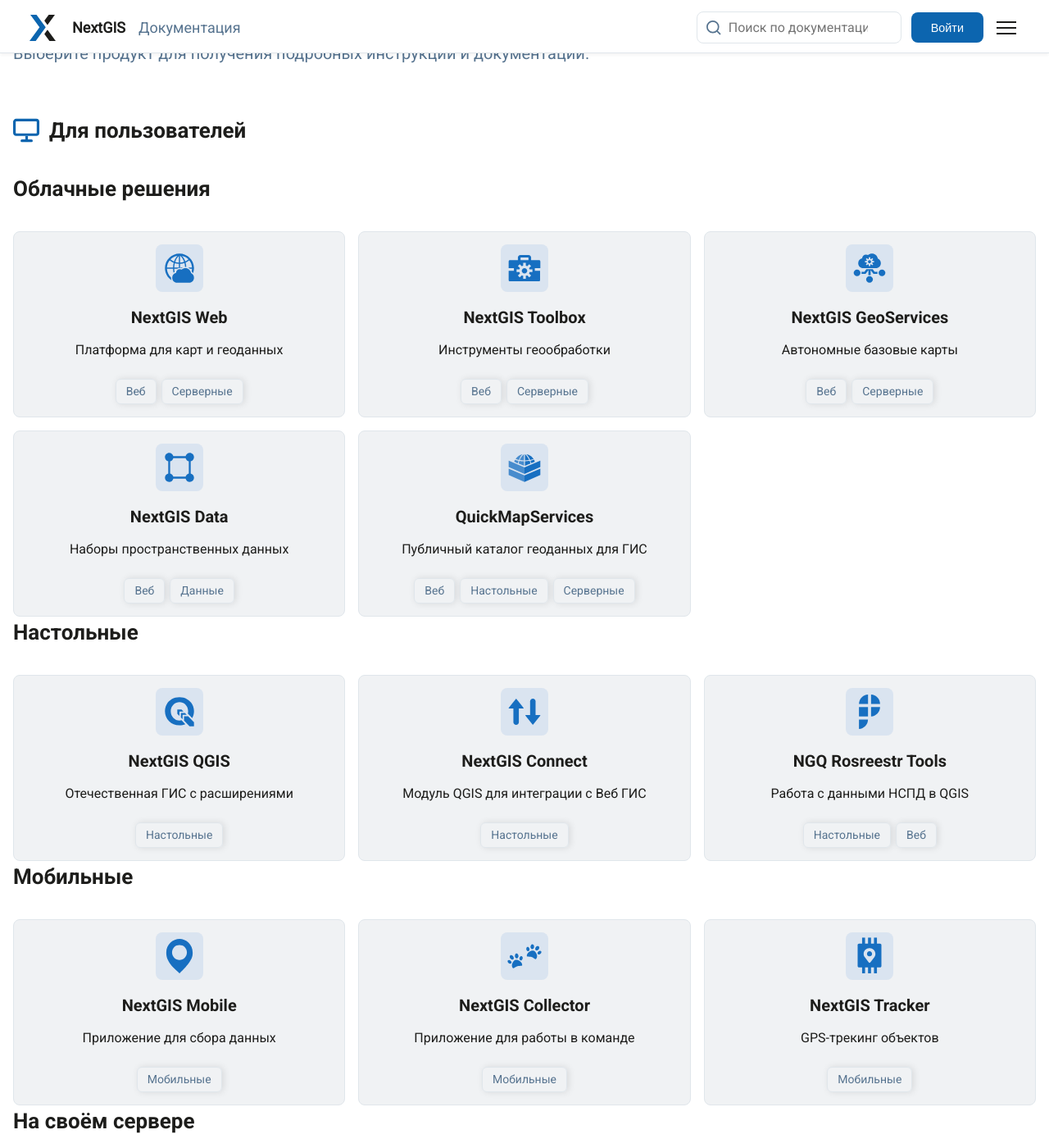
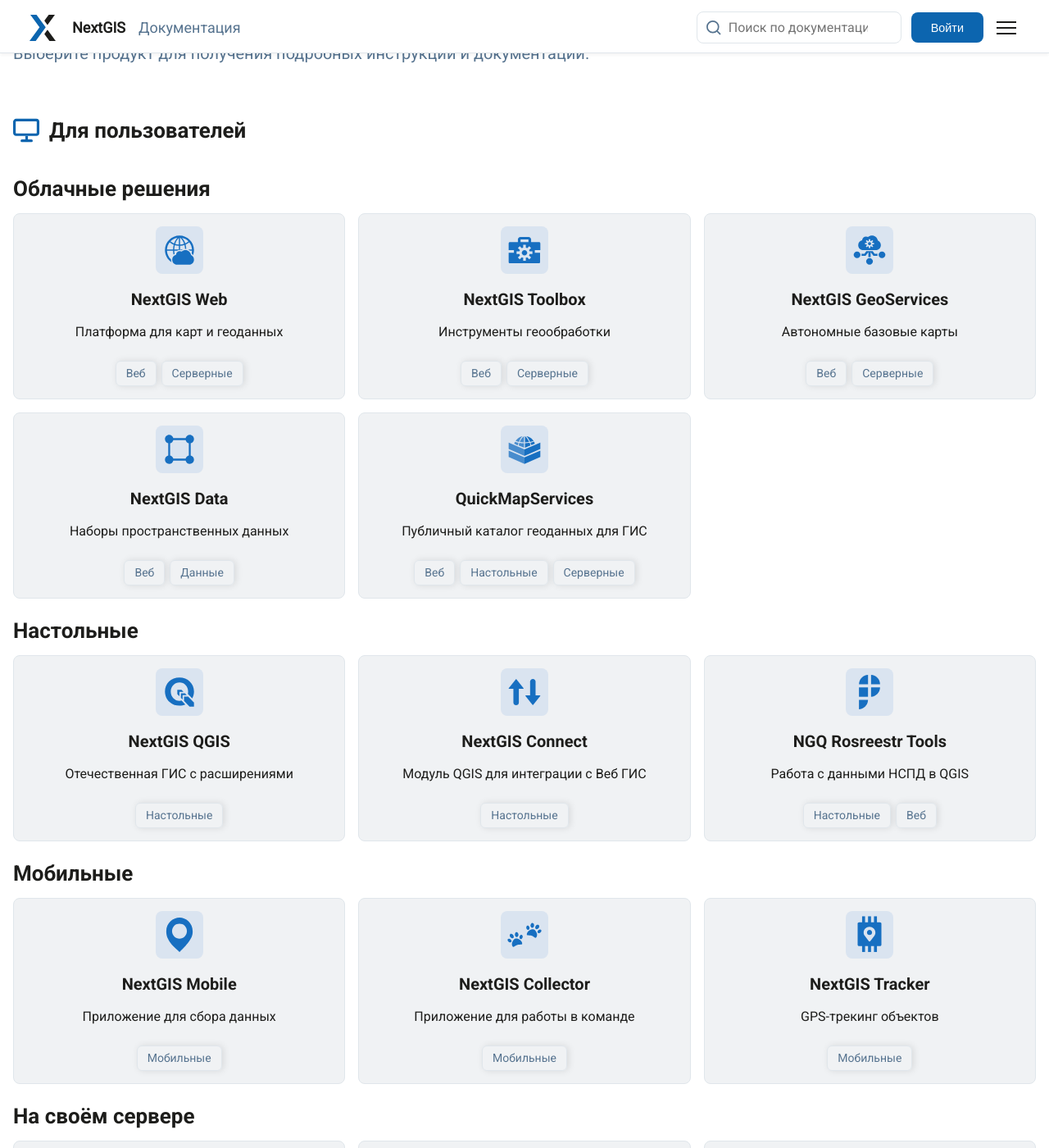
Before and after one commit to G-Jul/nextgisstaging, a Sphinx documentation site: the page built from docs/source/index.rst, in a window 1280 px wide and 1400 px high, scrolled down 921 px. Shown: the whole window at 82% size. Built offline with Sphinx 7.4.7 and the Read the Docs theme 3.1.0, drawn with Linux system fonts in a browser that asks for light colours; pages that are not in the unit, such as notebooks, are missing from menus.

Commit message:
Margins for cards-2 homepage.css

```diff
--- a/docs/source/_static/css/homepage.css
+++ b/docs/source/_static/css/homepage.css
@@ -167,6 +167,9 @@
     cursor: pointer !important;
 }
 
+h4.subsection-title {
+    margin-bottom: 10px;
+}
 
 h1:hover,
 h2:hover,
@@ -772,6 +775,10 @@
 /* ============================================
    Карточки типа 2 (маленькие с иконками и тегами)
    ============================================ */
+
+.cards-type-2.cards-grid{
+    margin-bottom: 20px;
+}
 
 .cards-type-2 {
     grid-template-columns: repeat(auto-fill, minmax(330px, 1fr));
```
